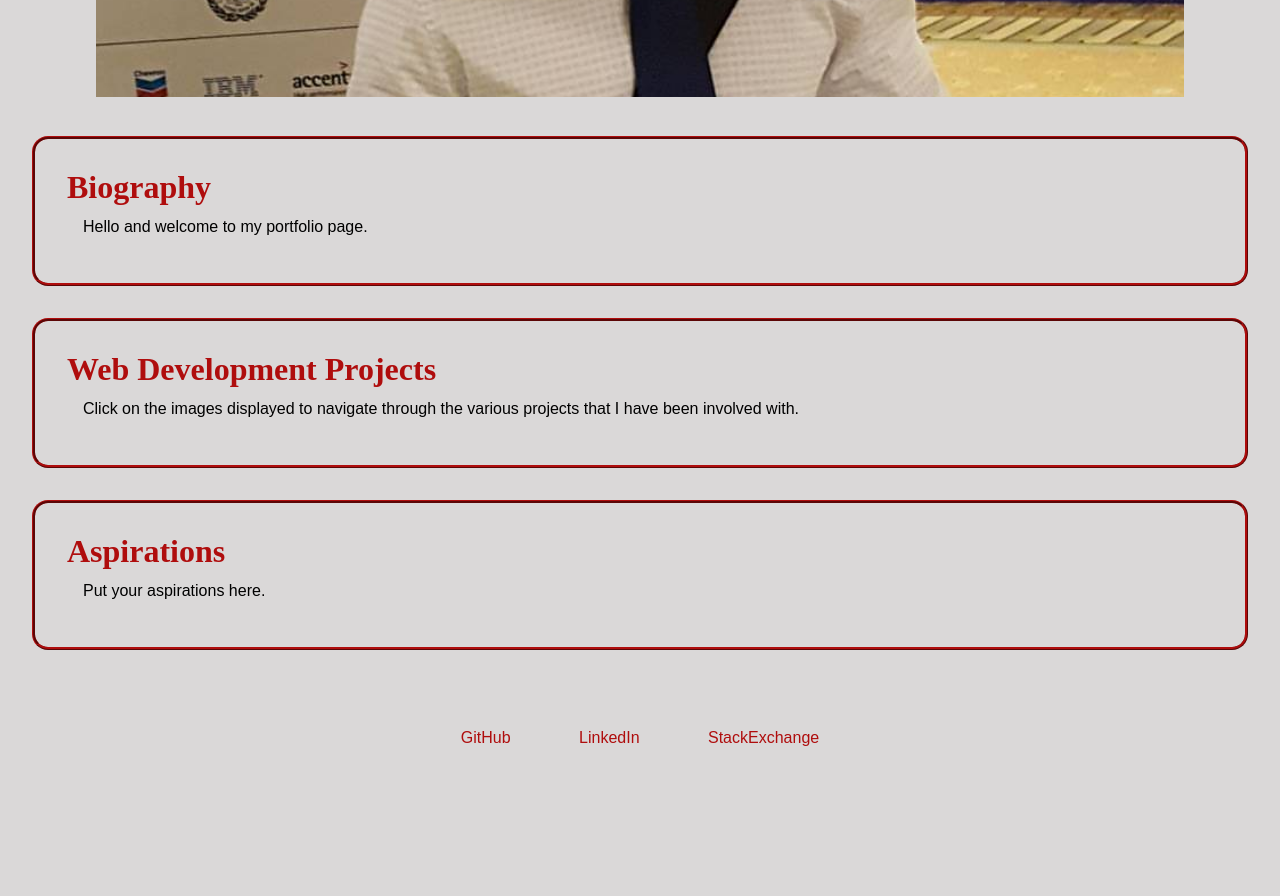
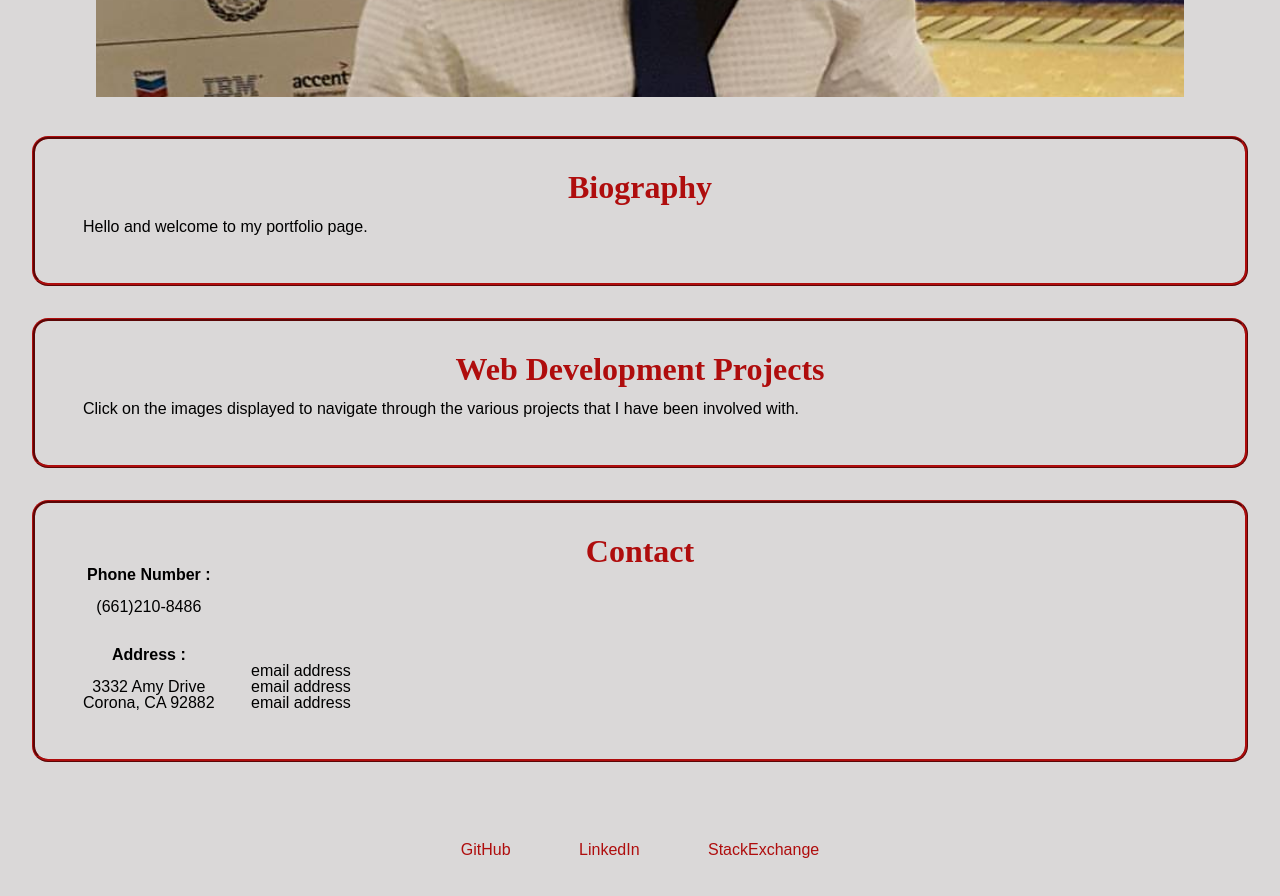
Before and after one commit to Kasdjono/resume-portfolio, a plain HTML site: page index.html in a window 1280 px wide. Shown: the part 620-1516 px from the top of the page. Before the commit the page ends 1414 px from the top, so only its background shows below. Drawn offline with Linux system fonts and the light colour scheme.

Commit message:
added shadows to <main> section and added content to <contact> section

```diff
--- a/assets/css/style.css
+++ b/assets/css/style.css
@@ -7,8 +7,8 @@
 /* ------ Variables ------ */
 :root {
     --header-color: rgb(175, 13, 13);
-    --nav-color: rgb(204, 28, 86);
-    --nav-shadow: 2px 2px 3px rgb(151, 78, 115);
+    --hover-color: rgb(204, 28, 86);
+    --hover-shadow: 2px 2px 3px rgb(151, 78, 115);
 }
 
 
@@ -64,8 +64,8 @@ body {
 }
 
 .header nav ul li a:hover {
-    color: var(--nav-color);
-    text-shadow: var(--nav-shadow);
+    color: var(--hover-color);
+    text-shadow: var(--hover-shadow);
 }
 
 
@@ -88,15 +88,20 @@ body {
 
 .main {
     margin-bottom: 30px;
+    display: flex;
 }
 
 .info {
     padding: 2em;
-    border-style: ridge;
     border-color: var(--header-color);
     border-style: ridge;
     border-radius: 1em;
     margin: 2em;
+}
+
+.info:hover {
+    border-color: var(--hover-color);
+    box-shadow: var(--hover-shadow), var(--hover-shadow), var(--hover-shadow);
 }
 
 .info h2 {
@@ -104,10 +109,20 @@ body {
     color: var(--header-color);
     font-family: 'Times New Roman', Times, serif;
     font-weight: bold;
+    text-align: center;
 }
 
 .info p {
     margin: 1em;
+}
+
+
+/* ------ Contact Alignment Section ------ */
+
+.info .cont-info {
+    display: inline-block;
+    align-items: center;
+    text-align: center;
 }
 
 
@@ -131,6 +146,6 @@ body {
 }
 
 .footer nav ul li a:hover {
-    color: var(--nav-color);
-    text-shadow: var(--nav-shadow);
+    color: var(--hover-color);
+    text-shadow: var(--hover-shadow);
 }
--- a/index.html
+++ b/index.html
@@ -9,6 +9,7 @@
     <link rel="stylesheet" type="text/css" href="./assets/css/style.css" />
     <title>Portfolio: Mr.Kasdjono</title>
 </head>
+
 
 <body>
 
@@ -26,7 +27,7 @@
                     <a href="#web-dev-proj">Web Development Projects</a>
                 </li>
                 <li>
-                    <a href="#asp">Aspirations</a>
+                    <a href="#cont">Contact</a>
                 </li>
             </ul>
         </nav>
@@ -37,28 +38,48 @@
         <img src="./assets/images/mr-kasdjono.png" alt="Picture of Mr. Kasdjono in a work setting">
     </figure>
 
+
     <!-- Main Content -->
     <main>
-        <article>
-            <section id="bio" class="info">
+
+        <!-- Biography -->
+        <article id="bio" class="info">
             <h2>Biography</h2>
             <p>
                 Hello and welcome to my portfolio page.
             </p>
-            </section>
+        </article>
 
-            <section id="web-dev-proj" class="info">
+        <!-- Web Development Projects -->
+        <article id="web-dev-proj" class="info">
             <h2>Web Development Projects</h2>
             <p>
                 Click on the images displayed to navigate through the various projects that I have
                 been involved with.
             </p>
+        </article>
+
+        <!-- Contact Information -->
+        <article id="cont" class="info">
+            <h2>Contact</h2>
+            <section class="cont-info">
+                <h3>Phone Number :</h3>
+                <p>
+                    (661)210-8486
+                </p>
+                &nbsp;
+                <h3>Address :</h3>
+                <p>
+                    3332 Amy Drive<br>
+                    Corona, CA 92882
+                </p>
             </section>
 
-            <section id="asp" class="info">
-                <h2>Aspirations</h2>
+            <section class="cont-info">
                 <p>
-                    Put your aspirations here.
+                    email address<br>
+                    email address<br>
+                    email address
                 </p>
             </section>
         </article>
@@ -72,7 +93,9 @@
                     <a href="https://github.com/Kasdjono">GitHub</a>
                 </li>
                 <li>
-                    <a href="https://www.linkedin.com/in/nicholas-kasdjono-a2592a20a?lipi=urn%3Ali%3Apage%3Ad_flagship3_profile_view_base_contact_details%3BGCznKTBJTrCkWb84%2F2OBWQ%3D%3D">LinkedIn</a></li>
+                    <a
+                        href="https://www.linkedin.com/in/nicholas-kasdjono-a2592a20a?lipi=urn%3Ali%3Apage%3Ad_flagship3_profile_view_base_contact_details%3BGCznKTBJTrCkWb84%2F2OBWQ%3D%3D">LinkedIn</a>
+                </li>
                 <li>
                     <a href="https://stackexchange.com/users/22269900/nick-kash">StackExchange</a>
                 </li>
```
Lines whose indentation alone changed are shown as unchanged.
